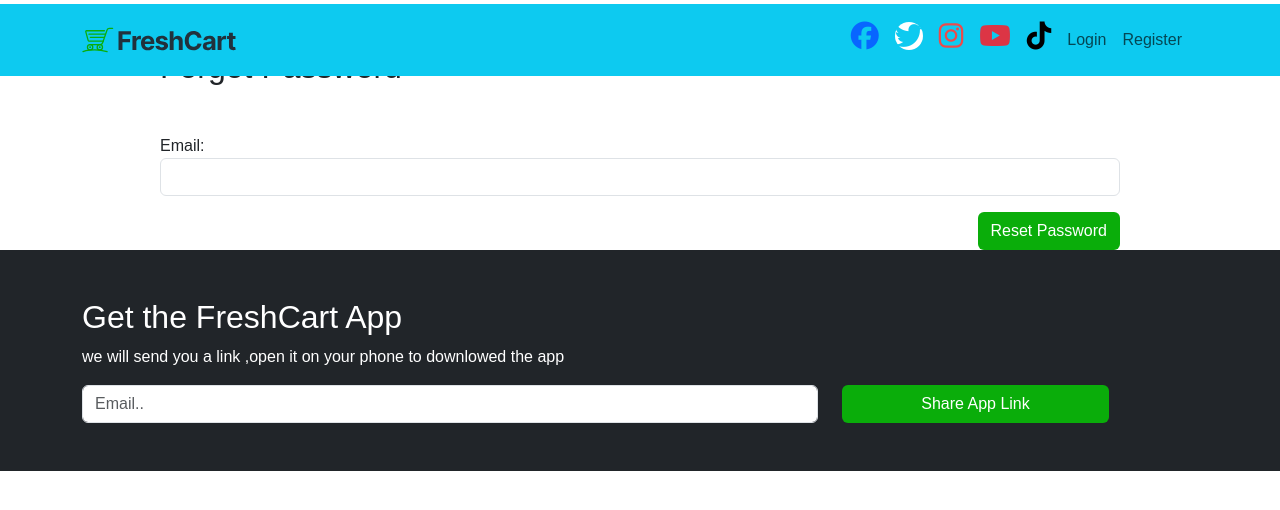
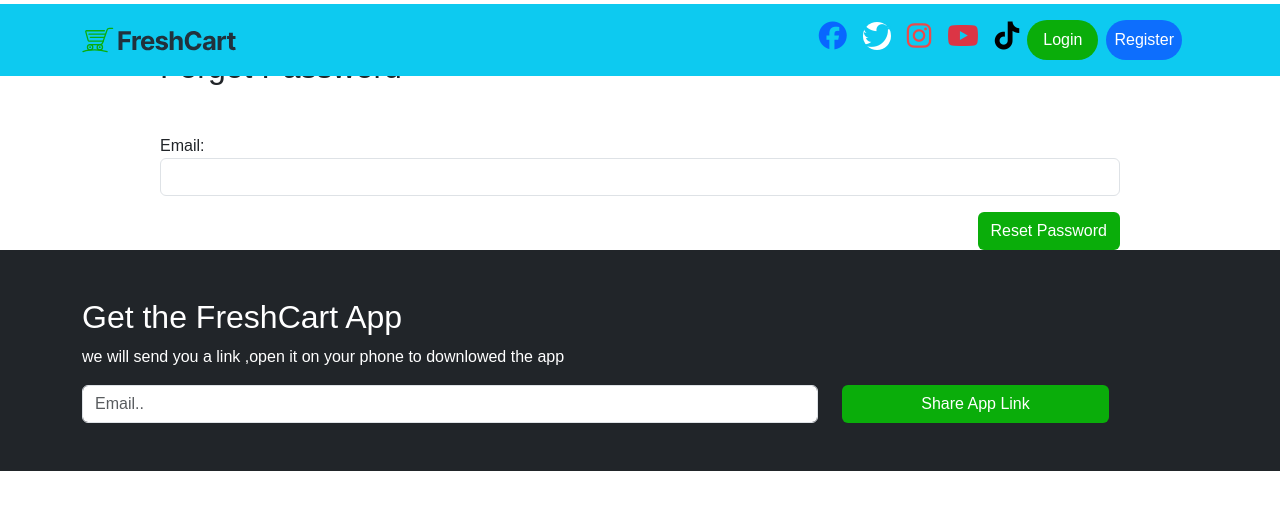
Before and after one commit to ahmedgoweda/finalproject, a React (Create React App) app: page /forgot-password in a window 1280 px wide. Shown: the top 510 px of the page. Built offline with nearby package versions, Linux system fonts and the light colour scheme; no server answers; a web font is replaced by a local one.

Commit message:
styel NavBar

```diff
--- a/src/components/NavBar/NavBar.jsx
+++ b/src/components/NavBar/NavBar.jsx
@@ -76,21 +76,19 @@ export default function Navbar() {
                 <i className="fab mx-2 fa-instagram h3 instacolor "></i>
                 <i className="fab mx-2 fa-youtube h3 text-danger"></i>
                 <i className="fab mx-2 fa-tiktok h3  text-black rounded-circle "></i>
-
               </li>
               {token ? <li className="nav-item mx-2">
-                <button className="nav-link rounded-pill bg-" onClick={logOut}>Logout</button>
+                <button className="nav-link rounded-pill bg-main text-white px-3" onClick={logOut}>Logout</button>
               </li>
                 : <>
-
                   <li className="nav-item">
-                    <Link className="nav-link " to="/login">
+                    <Link className="nav-link rounded-pill bg-main text-white px-3 " to="/login">
                       Login
                     </Link>
                   </li>
 
                   <li className="nav-item">
-                    <Link className="nav-link" to="/register">
+                    <Link className="nav-link rounded-pill bg-primary text-white mx-2" to="/register">
                       Register
                     </Link>
                   </li>
--- a/src/components/ResetPassword/forgotPasswrod/forgotPasswrod.jsx
+++ b/src/components/ResetPassword/forgotPasswrod/forgotPasswrod.jsx
@@ -8,11 +8,9 @@ function ForgotPassword() {
   let navigate = useNavigate();
   const handleSubmit = async (e) => {
     console.log(e);
-    // return;
-    // e.preventDefault();
-    // navigate('/');
+
     try {
-      // Send a request to your backend to handle the password reset
+
       const response = await fetch(
         'https://ecommerce.routemisr.com/api/v1/auth/forgotPasswords',
         {
@@ -25,7 +23,7 @@ function ForgotPassword() {
       );
       console.log(response);
       if (response.ok) {
-        // alert('Password reset email sent!');
+        alert('Password reset email sent!');
         setSuccess('Reset code sent,please check your mail');
         navigate('/verifyCode');
       } else {
```
